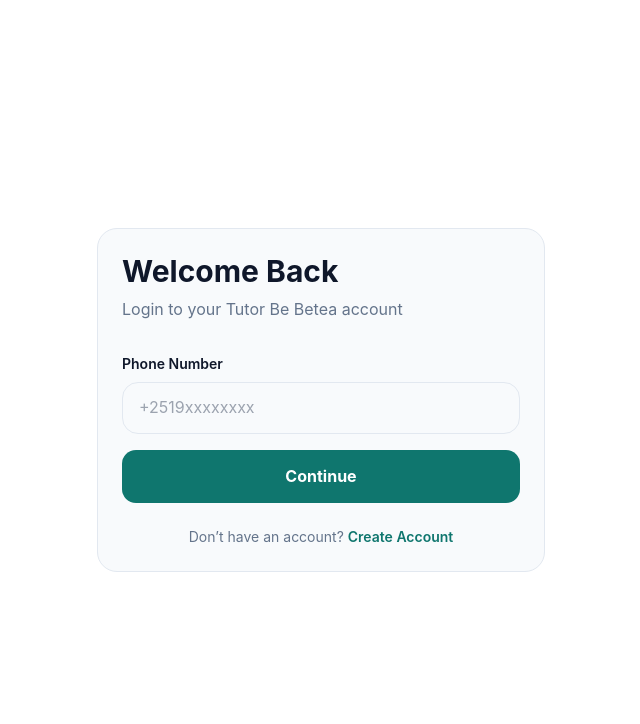
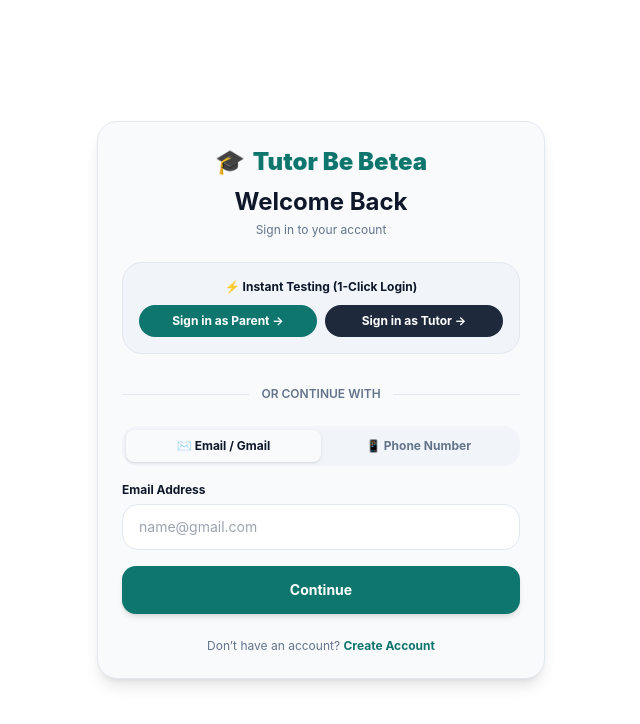
Before and after one commit to Zeordi/tutor-be-betea, a Next.js app in the folder apps/web/: page /login in a window 1280 px wide. Shown: the top 724 px of the page, without its empty margins (319-959 px from the left). Built offline with nearby package versions, Linux system fonts and the light colour scheme.

Commit message:
Update page.tsx

```diff
--- a/apps/web/app/(auth)/login/page.tsx
+++ b/apps/web/app/(auth)/login/page.tsx
@@ -2,80 +2,215 @@
 
 import { useState } from "react";
 import { useRouter } from "next/navigation";
+import Link from "next/link";
+import { setToken } from "@/lib/api";
 
 export default function LoginPage() {
   const router = useRouter();
+  const [authMethod, setAuthMethod] = useState<"email" | "phone">("email");
+  const [email, setEmail] = useState("");
   const [phoneNumber, setPhoneNumber] = useState("");
   const [loading, setLoading] = useState(false);
+  const [demoLoading, setDemoLoading] = useState(false);
   const [message, setMessage] = useState("");
+
+  const getApiUrl = () => {
+    return process.env.NEXT_PUBLIC_API_URL || "http://localhost:4000";
+  };
 
   const handleLogin = async (e: React.FormEvent) => {
     e.preventDefault();
     setLoading(true);
     setMessage("");
 
+    const identifier = authMethod === "email" ? email.trim() : phoneNumber.trim();
+
     try {
-      // Step 1: send OTP (or login if you later support password)
-      const res = await fetch(`${process.env.NEXT_PUBLIC_API_URL}/auth/otp/send`, {
+      const res = await fetch(`${getApiUrl()}/auth/login`, {
         method: "POST",
         headers: { "Content-Type": "application/json" },
-        body: JSON.stringify({ phoneNumber }),
+        body: JSON.stringify(
+          authMethod === "email" ? { email: identifier } : { phoneNumber: identifier }
+        ),
       });
 
       if (!res.ok) {
-        throw new Error("Failed to send OTP");
+        // If user not found, try sending OTP
+        const otpRes = await fetch(`${getApiUrl()}/auth/otp/send`, {
+          method: "POST",
+          headers: { "Content-Type": "application/json" },
+          body: JSON.stringify(
+            authMethod === "email" ? { email: identifier } : { phoneNumber: identifier }
+          ),
+        });
+
+        if (otpRes.ok) {
+          router.push(
+            `/otp?${authMethod === "email" ? `email=${encodeURIComponent(identifier)}` : `phone=${encodeURIComponent(identifier)}`}`
+          );
+          return;
         }
 
-      setMessage("OTP sent successfully. Continue to verification.");
-      router.push(`/otp?phone=${encodeURIComponent(phoneNumber)}`);
+        const err = await res.json().catch(() => ({}));
+        throw new Error(err.message || "Login failed");
+      }
+
+      const data = await res.json();
+      if (data.accessToken) setToken(data.accessToken);
+
+      if (data.user?.role === "TEACHER") {
+        router.push("/teacher");
+      } else {
+        router.push("/parent");
+      }
     } catch (error: any) {
-      setMessage(error.message || "Something went wrong");
+      setMessage(error.message || "Failed to connect to API server");
     } finally {
       setLoading(false);
     }
   };
 
+  const handleDemoLogin = async (role: "PARENT" | "TEACHER") => {
+    try {
+      setDemoLoading(true);
+      setMessage("");
+
+      const res = await fetch(`${getApiUrl()}/auth/demo-login`, {
+        method: "POST",
+        headers: { "Content-Type": "application/json" },
+        body: JSON.stringify({ role }),
+      });
+
+      let data;
+      if (res.ok) {
+        data = await res.json();
+        if (data.accessToken) setToken(data.accessToken);
+      } else {
+        // Offline dev fallback
+        setToken("demo-auth-token-12345");
+      }
+
+      if (role === "TEACHER") {
+        router.push("/teacher");
+      } else {
+        router.push("/parent");
+      }
+    } catch {
+      // Offline direct bypass
+      setToken("demo-auth-token-12345");
+      router.push(role === "TEACHER" ? "/teacher" : "/parent");
+    } finally {
+      setDemoLoading(false);
+    }
+  };
+
   return (
-    <main className="min-h-screen flex items-center justify-center px-4">
-      <div className="w-full max-w-md card">
-        <h1 className="text-3xl font-bold mb-2">Welcome Back</h1>
-        <p className="text-[var(--secondary)] mb-8">
-          Login to your Tutor Be Betea account
-        </p>
+    <main className="min-h-screen flex items-center justify-center px-4 py-12 bg-[var(--background)]">
+      <div className="w-full max-w-md card shadow-lg border border-[var(--border)] p-8 rounded-3xl bg-[var(--surface)]">
+        <div className="text-center mb-6">
+          <Link href="/" className="text-2xl font-black text-[var(--primary)] inline-flex items-center gap-2 mb-2">
+            <span>🎓</span> Tutor Be Betea
+          </Link>
+          <h1 className="text-2xl font-bold text-[var(--foreground)]">Welcome Back</h1>
+          <p className="text-xs text-[var(--secondary)] mt-1">Sign in to your account</p>
+        </div>
+
+        {/* 1-Click Fast Demo Login for instant testing */}
+        <div className="mb-6 p-4 rounded-2xl bg-[var(--surface-2)] border border-[var(--border)] text-center">
+          <p className="text-xs font-bold text-[var(--foreground)] mb-2.5">⚡ Instant Testing (1-Click Login)</p>
+          <div className="grid grid-cols-2 gap-2">
+            <button
+              type="button"
+              onClick={() => handleDemoLogin("PARENT")}
+              disabled={demoLoading}
+              className="px-3 py-2 rounded-xl bg-teal-700 hover:bg-teal-800 text-white text-xs font-bold transition"
+            >
+              Sign in as Parent →
+            </button>
+            <button
+              type="button"
+              onClick={() => handleDemoLogin("TEACHER")}
+              disabled={demoLoading}
+              className="px-3 py-2 rounded-xl bg-slate-800 hover:bg-slate-900 text-white text-xs font-bold transition"
+            >
+              Sign in as Tutor →
+            </button>
+          </div>
+        </div>
+
+        <div className="relative flex py-2 items-center mb-4">
+          <div className="flex-grow border-t border-[var(--border)]"></div>
+          <span className="flex-shrink mx-3 text-xs uppercase font-semibold text-[var(--secondary)]">or continue with</span>
+          <div className="flex-grow border-t border-[var(--border)]"></div>
+        </div>
+
+        {/* Method Switcher */}
+        <div className="flex rounded-xl bg-[var(--surface-2)] p-1 mb-4">
+          <button
+            type="button"
+            onClick={() => setAuthMethod("email")}
+            className={`flex-1 py-2 text-xs font-bold rounded-lg transition ${
+              authMethod === "email" ? "bg-[var(--surface)] shadow text-[var(--foreground)]" : "text-[var(--secondary)]"
+            }`}
+          >
+            ✉️ Email / Gmail
+          </button>
+          <button
+            type="button"
+            onClick={() => setAuthMethod("phone")}
+            className={`flex-1 py-2 text-xs font-bold rounded-lg transition ${
+              authMethod === "phone" ? "bg-[var(--surface)] shadow text-[var(--foreground)]" : "text-[var(--secondary)]"
+            }`}
+          >
+            📱 Phone Number
+          </button>
+        </div>
 
         <form onSubmit={handleLogin} className="space-y-4">
+          {authMethod === "email" ? (
             <div>
-            <label className="block text-sm font-semibold mb-2">
-              Phone Number
-            </label>
+              <label className="block text-xs font-bold mb-1.5 text-[var(--foreground)]">Email Address</label>
+              <input
+                type="email"
+                placeholder="name@gmail.com"
+                value={email}
+                onChange={(e) => setEmail(e.target.value)}
+                required
+                className="w-full rounded-xl border border-[var(--border)] bg-[var(--background)] px-4 py-3 text-sm outline-none focus:border-[var(--primary)]"
+              />
+            </div>
+          ) : (
+            <div>
+              <label className="block text-xs font-bold mb-1.5 text-[var(--foreground)]">Ethiopian Phone Number</label>
               <input
                 type="tel"
-              placeholder="+2519xxxxxxxx"
+                placeholder="+2519xxxxxxxx or 09xxxxxxxx"
                 value={phoneNumber}
                 onChange={(e) => setPhoneNumber(e.target.value)}
                 required
-              className="w-full rounded-xl border border-[var(--border)] bg-[var(--surface)] px-4 py-3 outline-none focus:border-[var(--primary)]"
+                className="w-full rounded-xl border border-[var(--border)] bg-[var(--background)] px-4 py-3 text-sm outline-none focus:border-[var(--primary)]"
               />
             </div>
+          )}
 
           {message && (
-            <p className="text-sm text-[var(--secondary)]">{message}</p>
+            <p className="text-xs text-red-500 bg-red-50 p-2.5 rounded-lg text-center font-medium">{message}</p>
           )}
 
           <button
             type="submit"
             disabled={loading}
-            className="btn btn-primary w-full"
+            className="btn btn-primary w-full py-3 text-sm font-bold shadow-md hover:opacity-95 transition"
           >
-            {loading ? "Please wait..." : "Continue"}
+            {loading ? "Signing in..." : "Continue"}
           </button>
         </form>
 
-        <p className="text-sm text-[var(--secondary)] mt-6 text-center">
+        <p className="text-xs text-[var(--secondary)] mt-6 text-center">
           Don’t have an account?{" "}
-          <a href="/register" className="text-[var(--primary)] font-semibold">
+          <Link href="/register" className="text-[var(--primary)] font-bold hover:underline">
             Create Account
-          </a>
+          </Link>
         </p>
       </div>
     </main>
```
Lines whose indentation alone changed are shown as unchanged.
